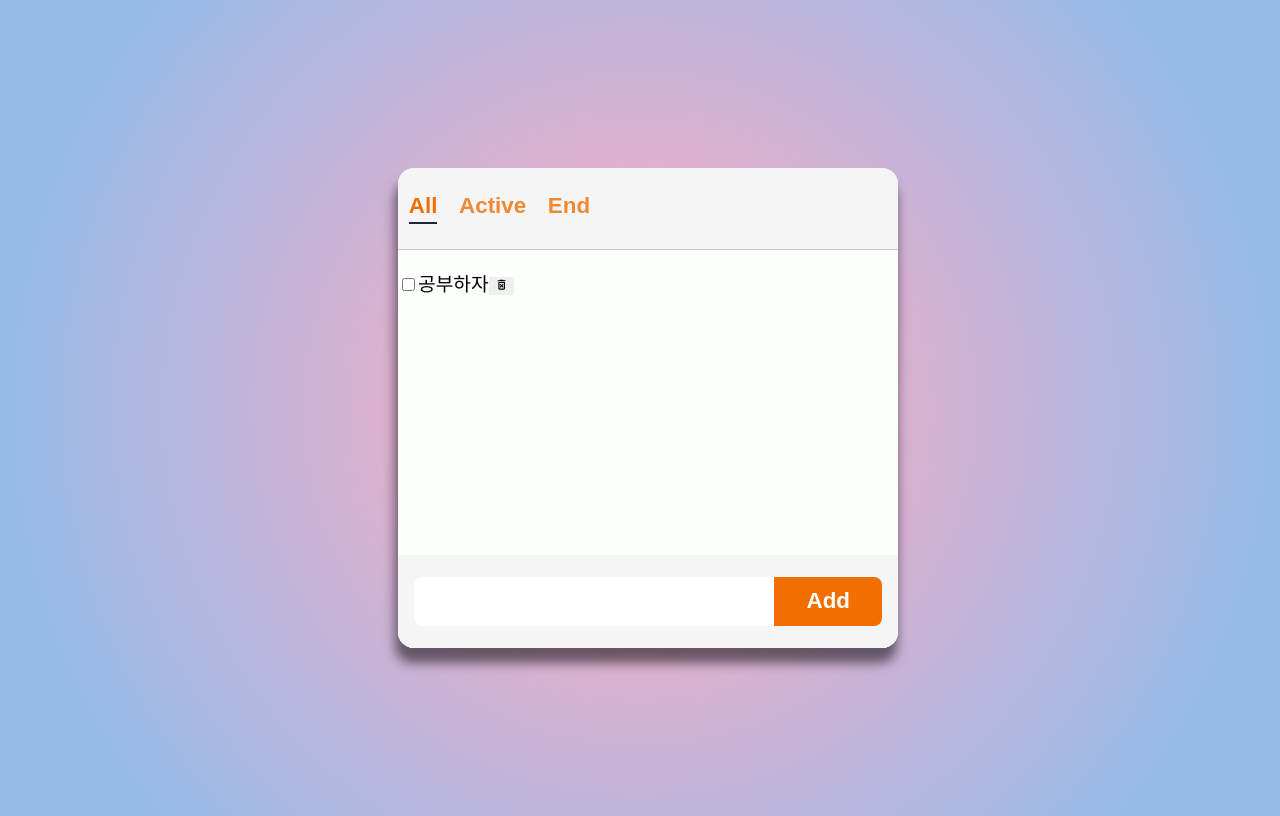
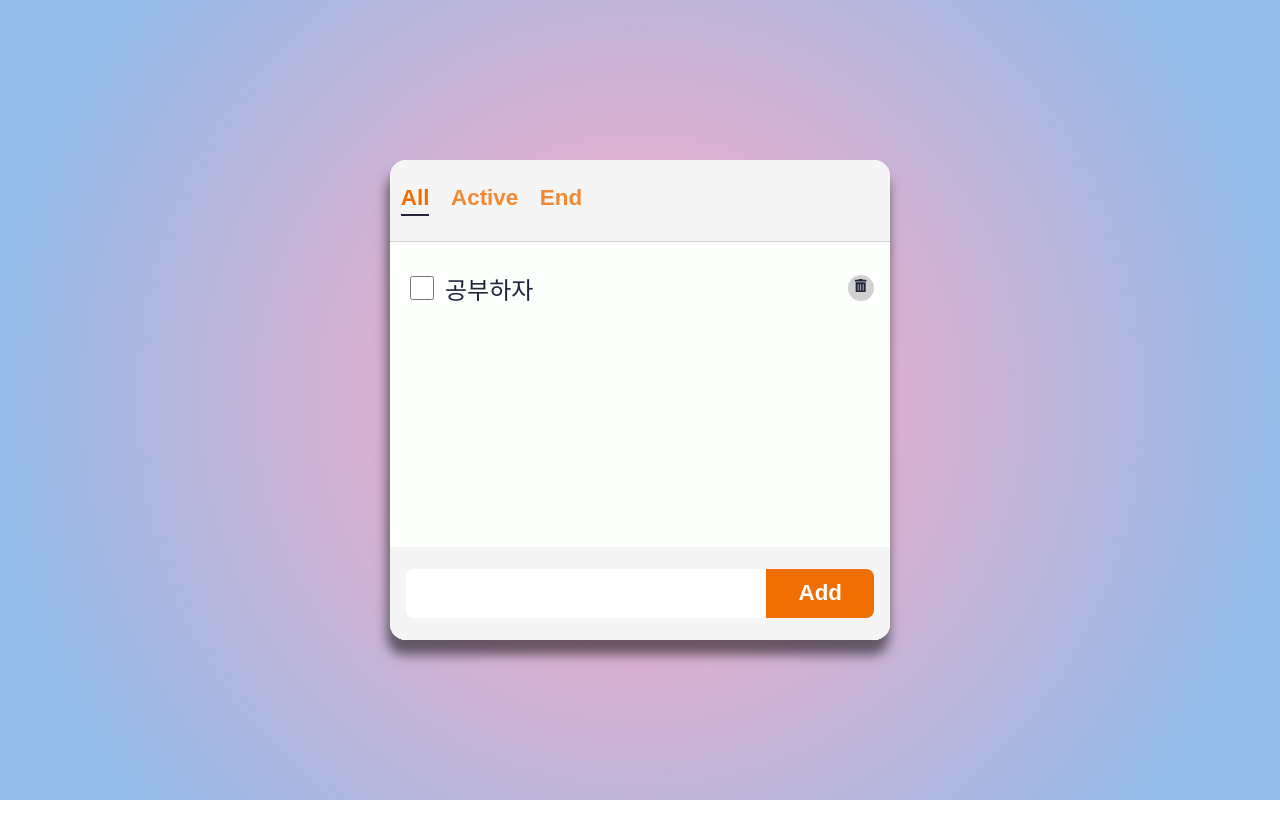
Before and after one commit to Choi-HyunHo/todo_list, a React (Create React App) app: page / in a window 1280 px wide. Built offline with nearby package versions, Linux system fonts and the light colour scheme.

Commit message:
style : todo style

```diff
--- a/src/components/todoList/TodoList.jsx
+++ b/src/components/todoList/TodoList.jsx
@@ -1,7 +1,7 @@
 import React, { useState } from "react";
 import AddTodo from "../addTodo/AddTodo";
 import style from "./todoList.module.css";
-import { MdOutlineDeleteForever } from "react-icons/md";
+import { FaTrashAlt } from "react-icons/fa";
 
 const TodoList = ({ filter }) => {
     const [status, setStatus] = useState("active");
@@ -45,8 +45,9 @@ const TodoList = ({ filter }) => {
             <ul className={style.list}>
                 {filterList &&
                     filterList.map((item) => (
-                        <li key={item.id}>
+                        <li className={style.todo} key={item.id}>
                             <input
+                                className={style.checkbox}
                                 type="checkbox"
                                 checked={item.status === "end"}
                                 readOnly
@@ -54,10 +55,15 @@ const TodoList = ({ filter }) => {
                                     handleUpdate(e.target.checked, item)
                                 }
                             />
-                            <span>{item.text}</span>
-                            <button onClick={() => handleDelete(item.id)}>
-                                <MdOutlineDeleteForever />
-                            </button>
+                            <span className={style.text}>{item.text}</span>
+                            <span className={style.icon}>
+                                <button
+                                    className={style.button}
+                                    onClick={() => handleDelete(item.id)}
+                                >
+                                    <FaTrashAlt />
+                                </button>
+                            </span>
                         </li>
                     ))}
             </ul>
--- a/src/components/todoList/todoList.module.css
+++ b/src/components/todoList/todoList.module.css
@@ -1,5 +1,6 @@
 .container {
     height: 100%;
+    min-height: 0;
     display: flex;
     flex-direction: column;
     background-color: var(--color-bg);
@@ -11,3 +12,41 @@
     overflow-y: scroll;
     flex-direction: column;
 }
+
+.todo {
+    display: flex;
+    justify-content: space-between;
+    align-items: center;
+    padding: 0.5rem 1rem;
+    margin: 0.1rem 0;
+    color: var(--color-text);
+}
+
+.checkbox {
+    width: 1.5rem;
+    height: 1.5rem;
+}
+
+.text {
+    flex: 1 1 0%;
+    margin-left: 0.5rem;
+    font-size: 1.5rem;
+}
+
+.icon {
+    width: 26px;
+    height: 26px;
+    background-color: var(--color-grey);
+    border-radius: 100%;
+    transition: all 150ms ease-out;
+}
+
+.icon:hover {
+    background-color: var(--color-accent);
+    transform: rotate(15deg) scale(1.2);
+}
+
+.button {
+    background-color: transparent;
+    color: var(--color-text);
+}
--- a/src/index.css
+++ b/src/index.css
@@ -5,9 +5,11 @@
     --color-text: #22243b;
     --color-accent: #f16e03;
     --color-white: white;
+    --color-scrollbar: #aaa7a7;
 }
 
 body {
+    margin: 0 0;
     width: 100vw;
     height: 100vh;
     display: flex;
@@ -20,6 +22,7 @@ body {
         rgba(148, 187, 233, 1) 85%
     );
     font-size: 1.2rem;
+    accent-color: var(--color-accent);
 }
 
 * {
@@ -49,3 +52,19 @@ button {
     outline: none;
     border: none;
 }
+
+::-webkit-scrollbar {
+    width: 0.5rem;
+}
+
+::-webkit-scrollbar-track {
+    background-color: var(--color-bg-dark);
+}
+
+::-webkit-scrollbar-thumb {
+    background-color: var(--color-scrollbar);
+}
+
+::-webkit-scrollbar-thumb:hover {
+    background-color: var(--color-accent);
+}
```
